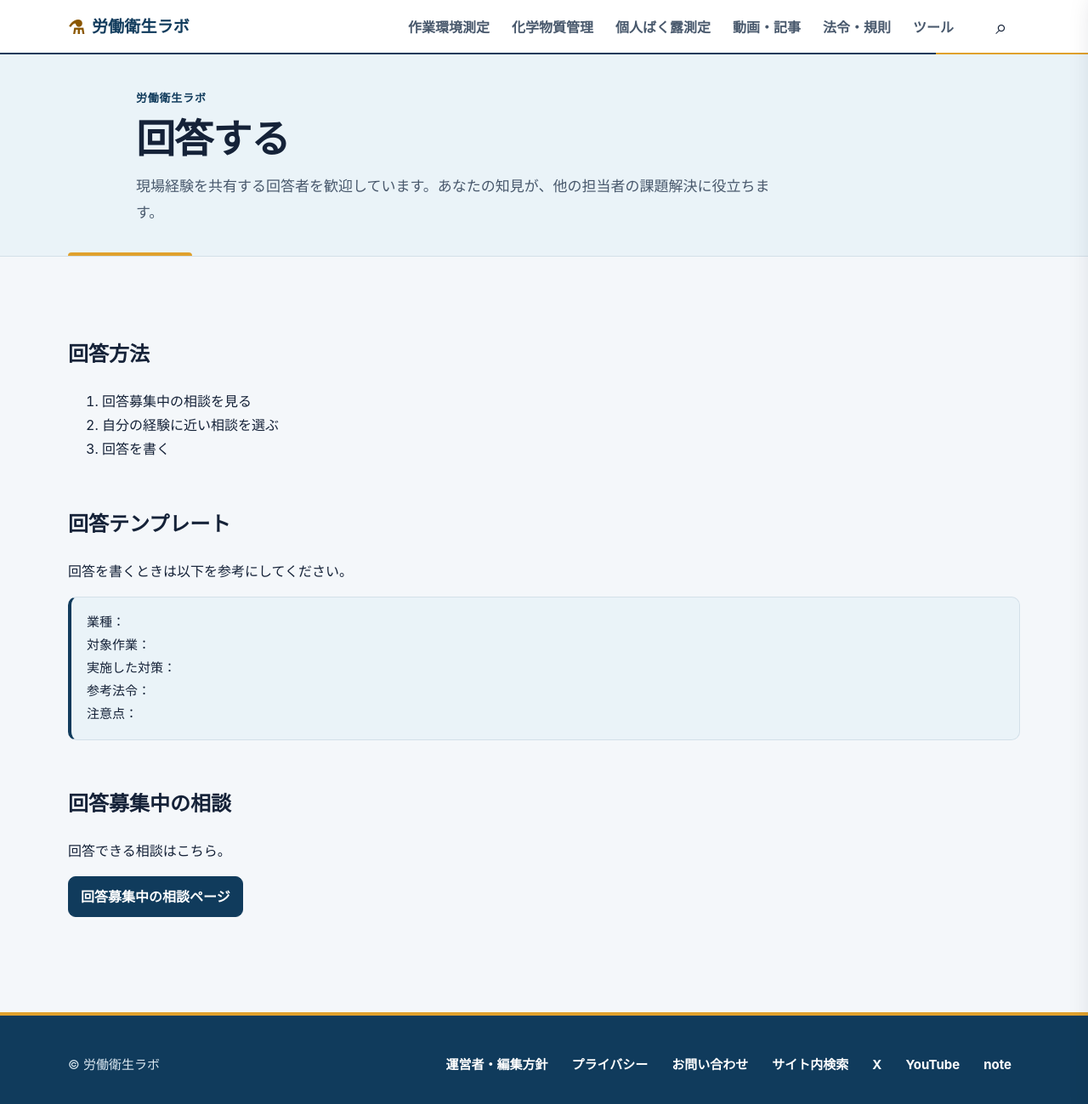
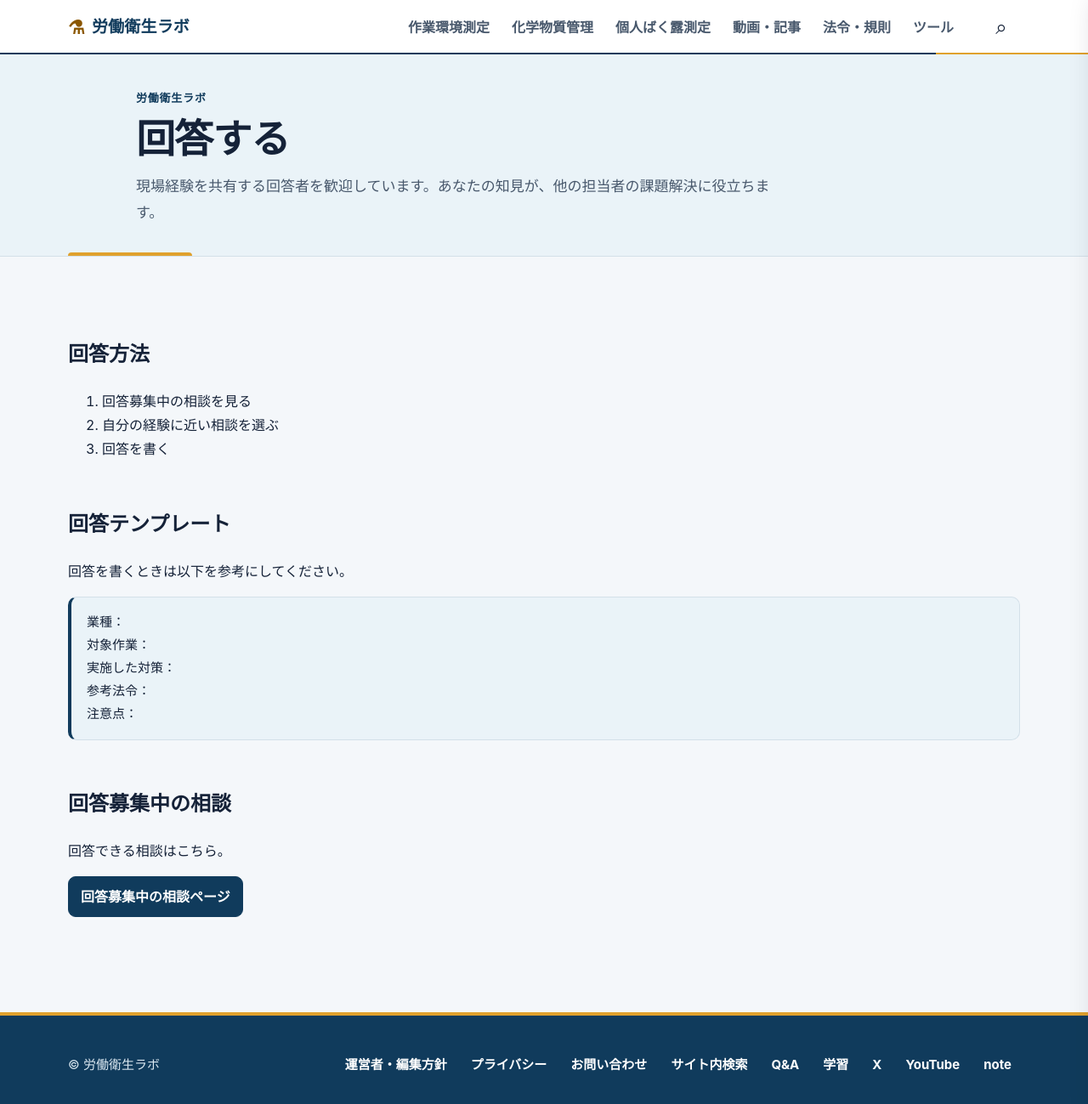
Before and after one commit to rodoeisei-lab/rodoeisei-lab, a Jekyll site: the page built from pages/answer.md, in a window 1280 px wide and 1311 px high. Shown: the top 1299 px of the window at 85% size. Built offline with Jekyll 4.4.1, drawn with Linux system fonts in a browser that asks for light colours.

Commit message:
Keep secondary navigation available in footer

```diff
--- a/_includes/site-footer.html
+++ b/_includes/site-footer.html
@@ -6,6 +6,8 @@
       <a href="{{ '/privacy/' | relative_url }}">プライバシー</a>
       <a href="{{ '/contact/' | relative_url }}">お問い合わせ</a>
       <a href="{{ '/search/' | relative_url }}">サイト内検索</a>
+      <a href="{{ '/qa/' | relative_url }}">Q&amp;A</a>
+      <a href="{{ '/learn/' | relative_url }}">学習</a>
       <a href="https://x.com/rodoeiseiai?s=21" target="_blank" rel="noopener noreferrer">X</a>
       <a href="https://youtube.com/channel/UCT2gRzcZrwl8W64LOGUb3cw" target="_blank" rel="noopener noreferrer">YouTube</a>
       <a href="https://note.com/eisei_ai_channel" target="_blank" rel="noopener noreferrer">note</a>
```
